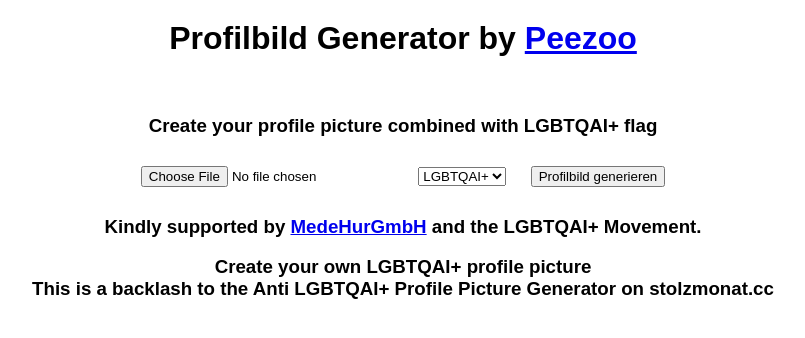
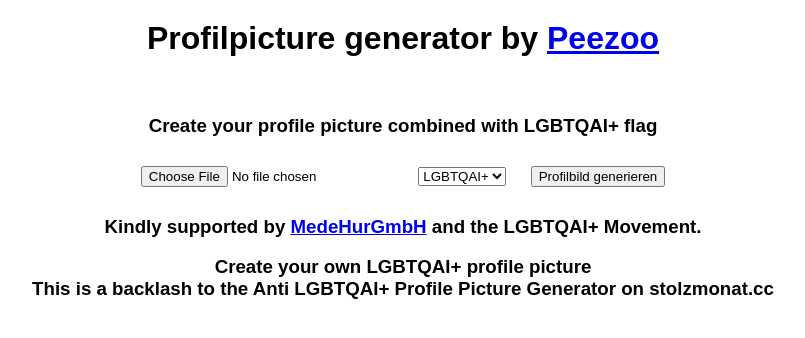
Before and after one commit to The-Peezoo/LGBTQAI-PP, a plain HTML site: page index.html in a window 1280 px wide. Shown: the whole page, without its empty margins (237-1042 px from the left). Drawn offline with Linux system fonts and the light colour scheme.

Commit message:
Update index.html
Translate Text to English

```diff
--- a/index.html
+++ b/index.html
@@ -1,7 +1,7 @@
 <!DOCTYPE html>
 <html>
 <head>
-    <title>Profilbild Generator by Peezoo</title>
+    <title>Profilpicture generator by Peezoo</title>
     <style>
         body {
             font-family: Arial, sans-serif;
@@ -107,7 +107,7 @@
     </script>
 </head>
 <body>
-    <h1>Profilbild Generator by <a href="https://twitter.com/Peezoo20">Peezoo</a></h1>
+    <h1>Profilpicture generator by <a href="https://twitter.com/Peezoo20">Peezoo</a></h1>
     <br>
     <h3>Create your profile picture combined with LGBTQAI+ flag</h3>
     <input type="file" id="userImage" accept="image/*" />
```
